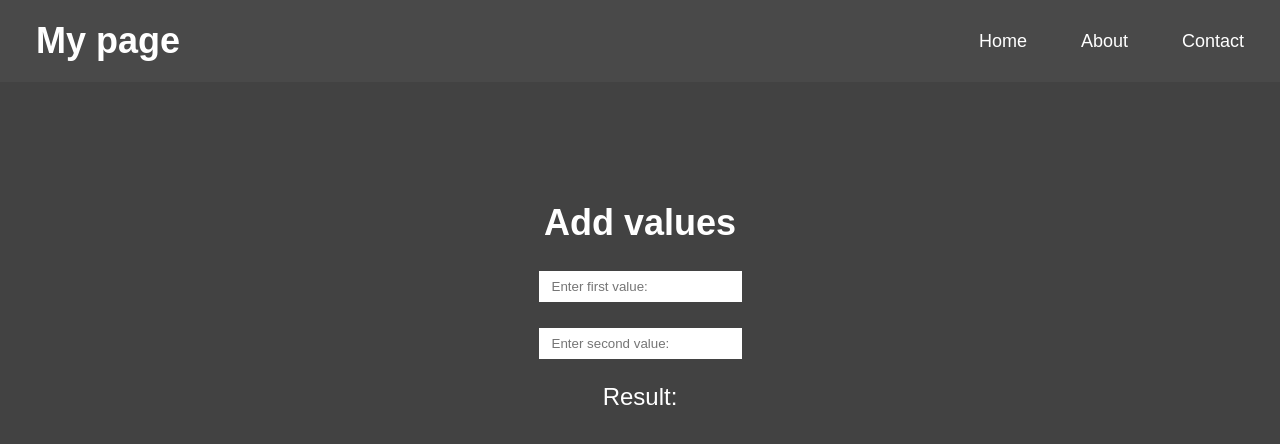
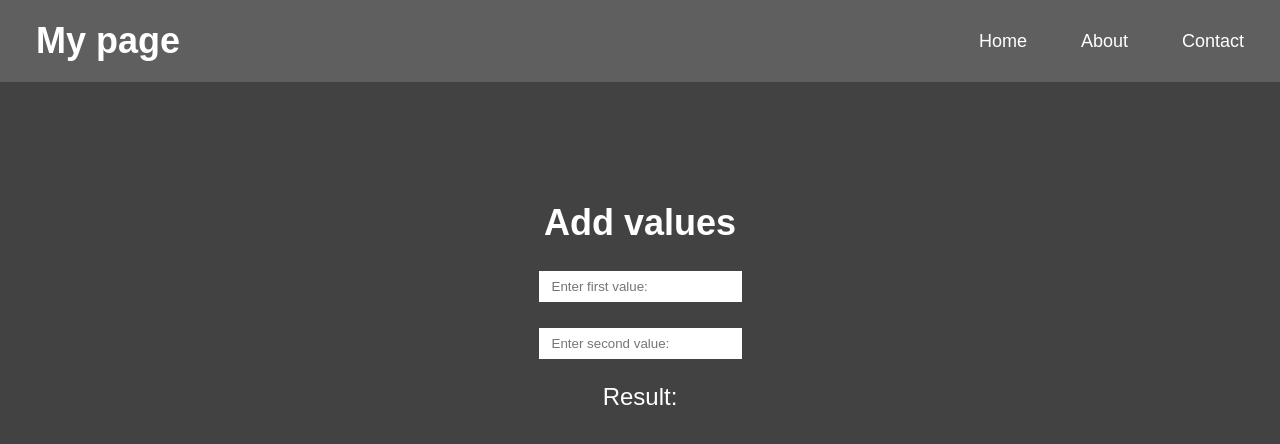
Before and after one commit to chatharold/transparent-js, a plain HTML site: page index.html in a window 1280 px wide. Drawn offline with Linux system fonts and the light colour scheme.

Commit message:
Header Color

```diff
--- a/css/main.css
+++ b/css/main.css
@@ -25,7 +25,7 @@ header {
   justify-content: space-between;
   align-items: center;
   padding: 20px 0;
-  background-color: #494949;
+  background-color: #5f5f5f;;
 }
 
 header h1 {
```
